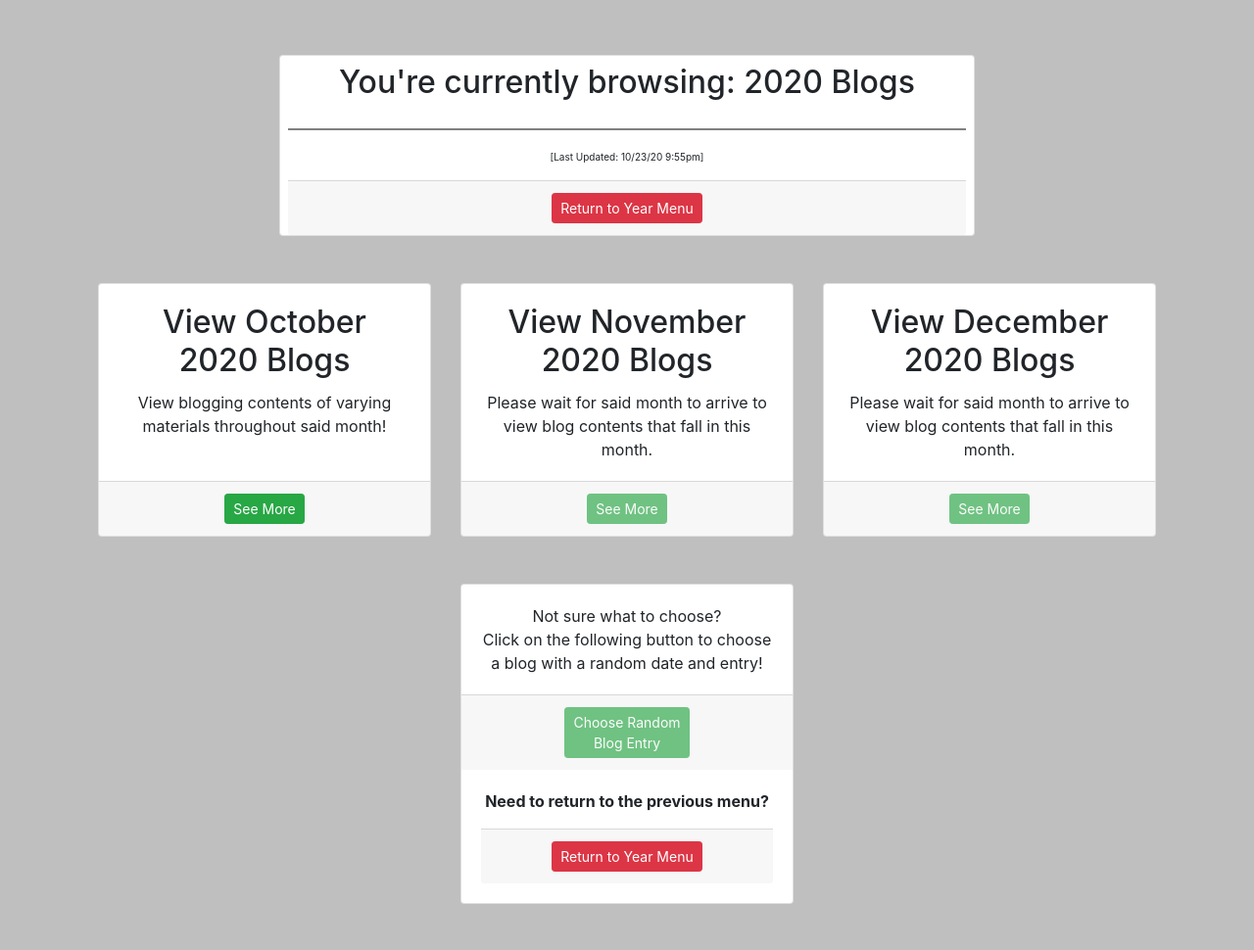
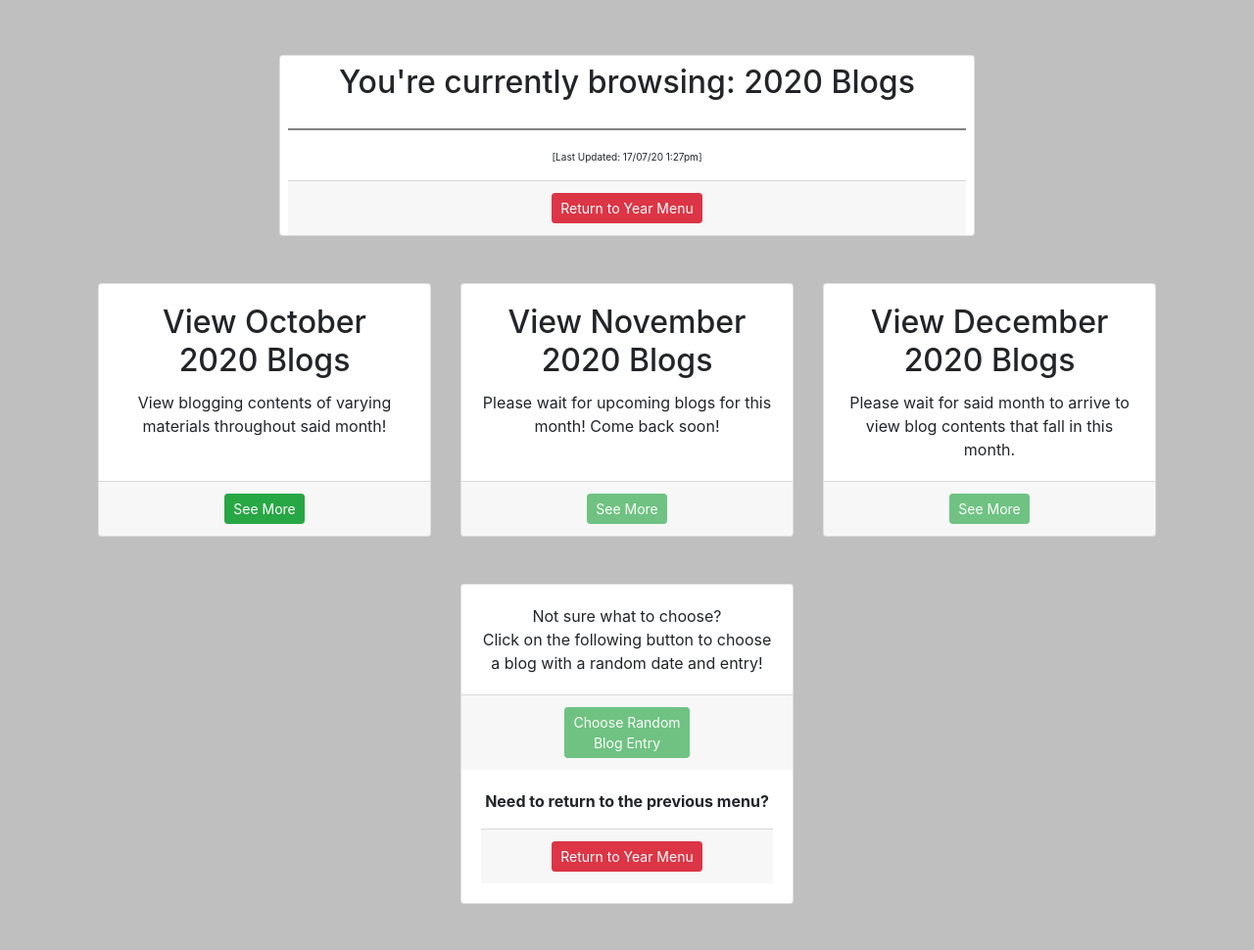
Before and after one commit to MisterJEFFREY/MisterJEFFREY.github.io, a website: page blog_items/specific_blog_2020_items/blog_menu_2020.html in a window 1280 px wide. Shown: the whole page at 98% size. Drawn offline with Linux system fonts and the light colour scheme.

Commit message:
Update blog_menu_2020.html
--Updated Time Stamp
--Updated Blog menu card for november 2020

```diff
--- a/blog_items/specific_blog_2020_items/blog_menu_2020.html
+++ b/blog_items/specific_blog_2020_items/blog_menu_2020.html
@@ -37,7 +37,7 @@
 			<!--TimeStamp-->
 			<hr style="border: 1px solid grey;">
 			<p class="mt-1" style="font-size:10px;">
-			[Last Updated: 10/23/20 9:55pm]
+			[Last Updated: 17/07/20 1:27pm]
 			</p>
 			<!--End TimeStamp-->
 
@@ -69,7 +69,7 @@
           <div class="card-body">
             <h2 class="card-title">View November<br>2020 Blogs</h2>
             <p class="card-text">
-			Please wait for said month to arrive to view blog contents that fall in this month.
+			Please wait for upcoming blogs for this month! Come back soon!
 			</p>
           </div>
           <div class="card-footer">
```
